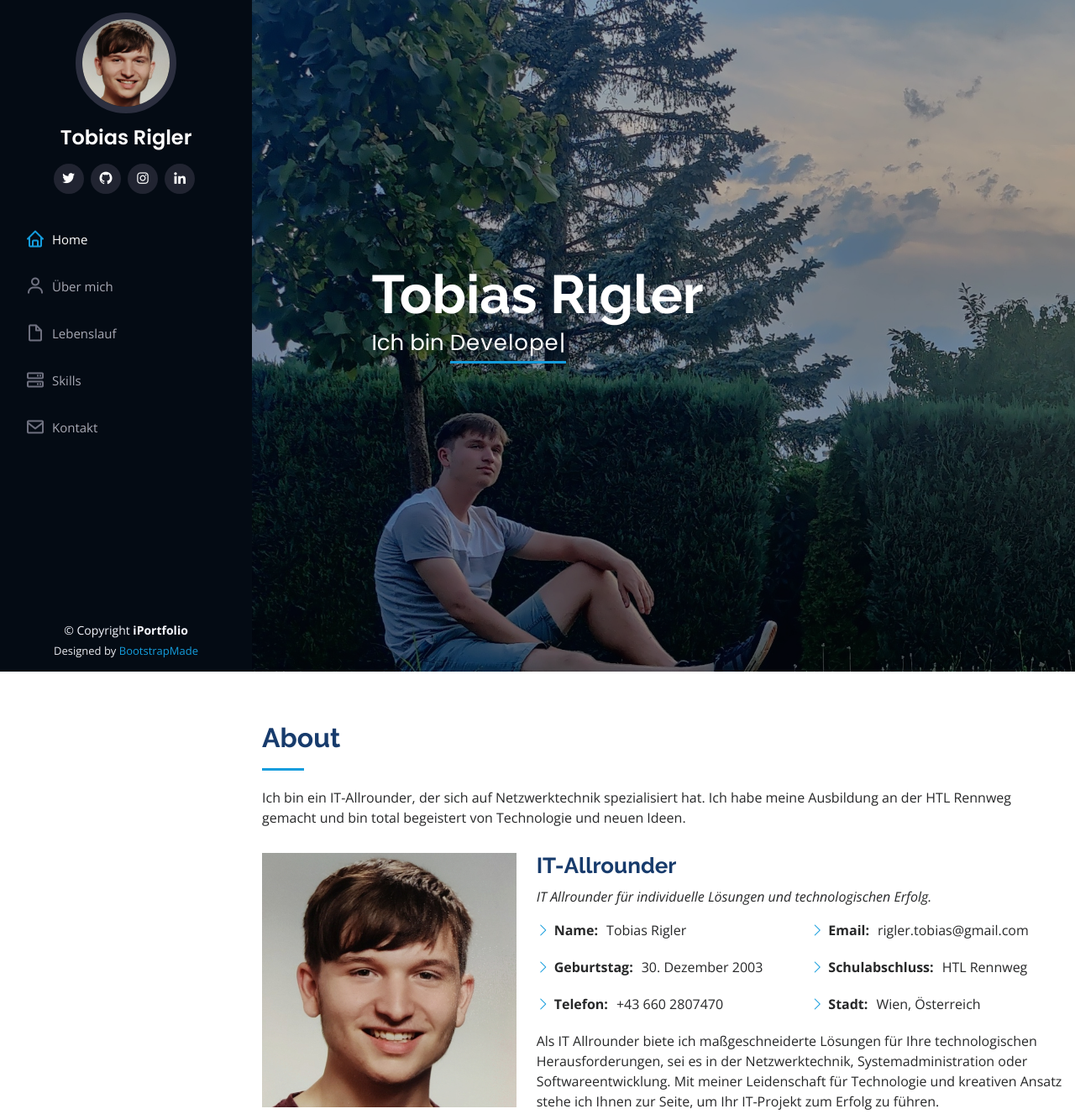
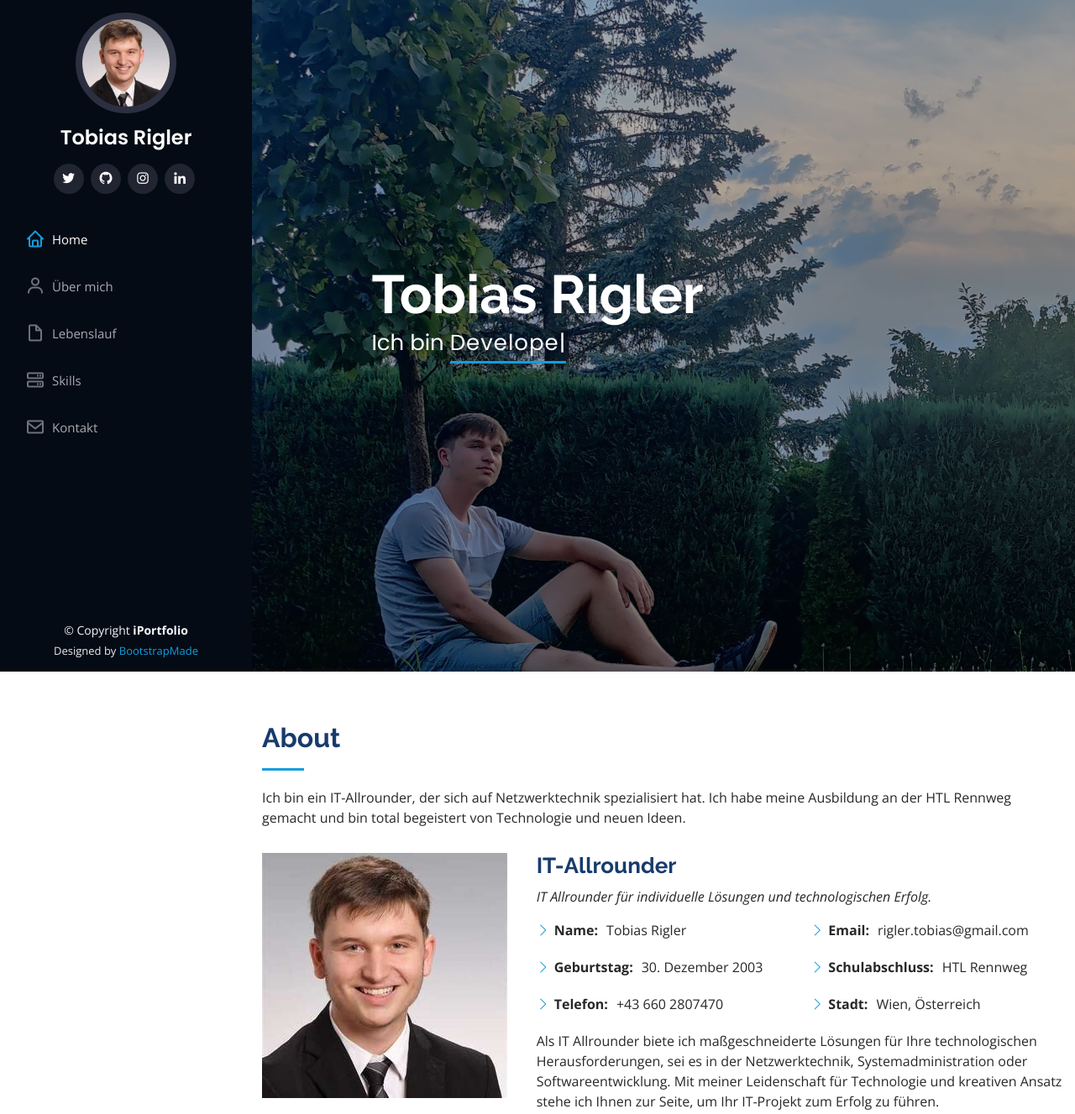
Before and after one commit to rigler-tobias/portfolio-website, a plain HTML site: page index.html in a window 1280 px wide. Shown: the top 1327 px of the page at 84% size. Drawn offline with nearby package versions, Linux system fonts and the light colour scheme.

Commit message:
Updated picture

```diff
--- a/index.html
+++ b/index.html
@@ -47,7 +47,7 @@
     <div class="d-flex flex-column">
 
       <div class="profile">
-        <img src="assets/img/profile-img2.jpg" alt="" class="img-fluid rounded-circle">
+        <img src="assets/img/rigler.jpg" alt="" class="img-fluid rounded-circle">
         <h1 class="text-light"><a href="index.html">Tobias Rigler</a></h1>
         <div class="social-links mt-3 text-center">
           <a href="https://twitter.com/TobiasRigler" class="twitter"><i class="bx bxl-twitter"></i></a>
@@ -90,7 +90,7 @@
 
         <div class="row">
           <div class="col-lg-4" data-aos="fade-right">
-            <img src="assets/img/profile-img2.jpg" class="img-fluid" alt="">
+            <img src="assets/img/rigler.jpg" class="img-fluid" alt="">
           </div>
           <div class="col-lg-8 pt-4 pt-lg-0 content" data-aos="fade-left">
             <h3>IT-Allrounder</h3>
```
Also changed, not shown: assets/img/rigler.jpg (added).
